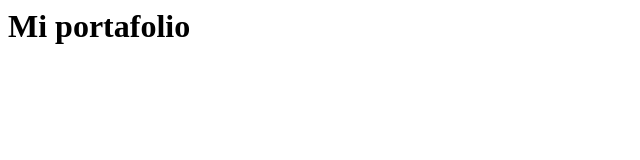
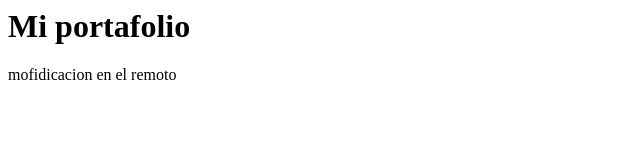
Before and after one commit to CZ07Alum/portafolioFRONTend, a plain HTML site: page index.html in a window 1280 px wide. Shown: the whole page, without its empty margins (0-640 px from the left). Drawn offline with Linux system fonts and the light colour scheme.

Commit message:
Update index.html

```diff
--- a/index.html
+++ b/index.html
@@ -1 +1,2 @@
 <h1>Mi portafolio</h1>
+<p> mofidicacion en el remoto</p>
```
